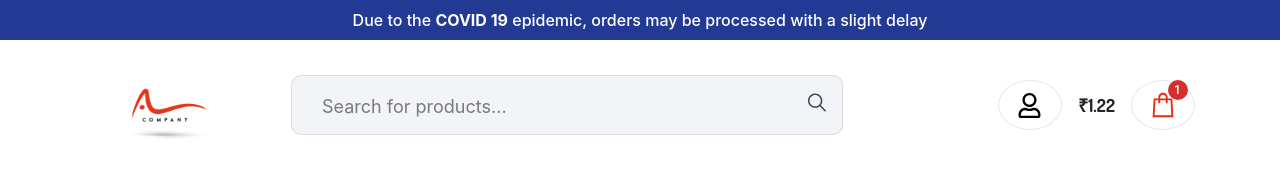
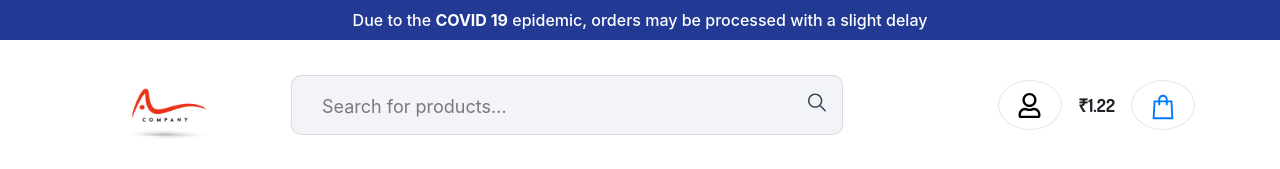
Before and after one commit to lovely-PRAKASH/fullstack-ecommerce-app, a React (Vite) app in the folder e-commerce-dashboard/: page / in a window 1280 px wide. Shown: the top 169 px of the page. Built offline with nearby package versions, Linux system fonts and the light colour scheme; no server answers.

Commit message:
cart component added

```diff
--- a/e-commerce-dashboard/src/Components/Header/Header.jsx
+++ b/e-commerce-dashboard/src/Components/Header/Header.jsx
@@ -10,7 +10,7 @@ import SearchBox from "./SearchBox/SearchBox";
 import NavBar from "./Navigation/NavBar";
 import { myContext } from "../../App";
 
-function Header() {
+function Header({cartItems}) {
 
   const context=useContext(myContext);
 
@@ -48,9 +48,11 @@ function Header() {
                   <span className="price">₹1.22</span>
                   <div className="position-relative ml-2">
                     <Button className="cartIcon ml-2">
-                      <Badge badgeContent={1} color="error">
+                      <Link to={'/cart'}>
+                      <Badge badgeContent={cartItems.length} color="error">
                         <LiaShoppingBagSolid />
                       </Badge>
+                      </Link>
                     </Button>
                   </div>
                 </div>
```
